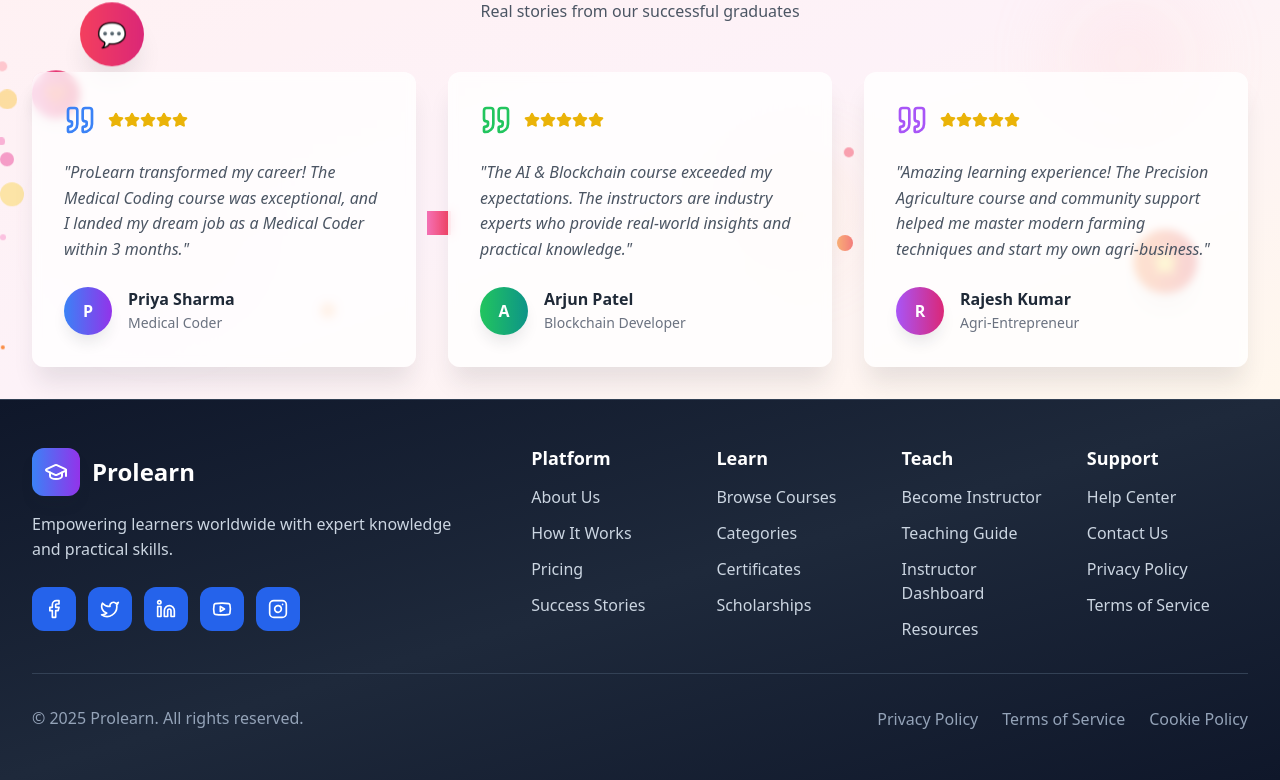
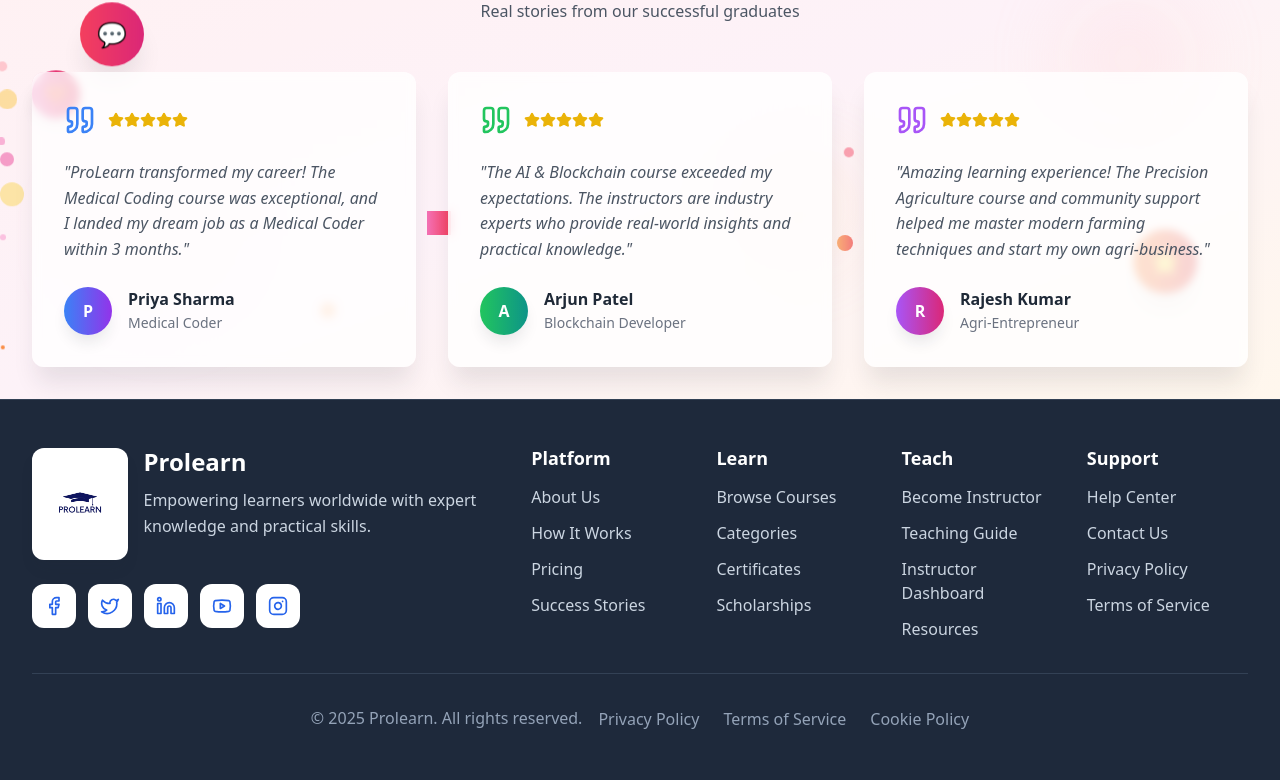
Before and after one commit to abhishekhbihari007/ProLearn, a React (Vite) app: page / in a window 1280 px wide. Shown: the part 2696-3476 px from the top of the page. Built offline with nearby package versions, Linux system fonts and the light colour scheme; the HTML template or start-up script is replaced by a standard one.

Commit message:
Update Footer component: improve layout, spacing, and styling

```diff
--- a/src/components/Footer.tsx
+++ b/src/components/Footer.tsx
@@ -1,4 +1,5 @@
-import { GraduationCap, Facebook, Twitter, Linkedin, Youtube, Instagram } from "lucide-react";
+import { Facebook, Twitter, Linkedin, Youtube, Instagram } from "lucide-react";
+import ProLearnLogo from "/PROLEARN.png";
 
 const Footer = () => {
   const footerLinks = {
@@ -17,27 +18,34 @@ const Footer = () => {
   ];
 
   return (
-    <footer className="bg-gradient-to-br from-slate-900 via-slate-800 to-slate-900 border-t border-slate-700 relative z-20">
+    <footer className="bg-slate-800 border-t border-slate-700 relative z-20">
       <div className="max-w-7xl mx-auto px-4 sm:px-6 lg:px-8 py-12">
         {/* Main Footer Content */}
         <div className="grid grid-cols-1 lg:grid-cols-5 gap-8 mb-8">
           {/* Prolearn Branding - Takes up 2 columns */}
           <div className="lg:col-span-2">
-            <div className="flex items-center gap-3 mb-4">
-              <div className="bg-gradient-to-r from-blue-500 to-purple-600 p-3 rounded-xl shadow-lg">
-                <GraduationCap className="h-6 w-6 text-white" />
+            <div className="flex items-start gap-4 mb-6">
+              <div className="bg-white p-4 rounded-lg shadow-lg">
+                <img
+                  src={ProLearnLogo}
+                  alt="ProLearn Logo"
+                  className="h-20 w-auto object-contain"
+                  style={{ maxHeight: '80px' }}
+                />
               </div>
-              <span className="text-2xl font-bold text-white">Prolearn</span>
+              <div>
+                <h3 className="text-white font-bold text-2xl mb-3">Prolearn</h3>
+                <p className="text-slate-300 text-base leading-relaxed max-w-md">
+                  Empowering learners worldwide with expert knowledge and practical skills.
+                </p>
+              </div>
             </div>
-            <p className="text-slate-300 text-base mb-6 leading-relaxed max-w-md">
-              Empowering learners worldwide with expert knowledge and practical skills.
-            </p>
-            <div className="flex gap-3">
+            <div className="flex gap-3 flex-wrap">
               {socialLinks.map((social, index) => (
                 <a
                   key={index}
                   href={social.href}
-                  className="p-3 rounded-xl bg-blue-600 hover:bg-purple-600 text-white transition-all duration-300 transform hover:scale-110 hover:shadow-lg"
+                  className="p-3 rounded-lg bg-white hover:bg-gray-100 text-blue-600 transition-all duration-300 transform hover:scale-105 hover:shadow-lg flex-shrink-0"
                 >
                   <social.icon className="h-5 w-5" />
                 </a>
@@ -69,7 +77,7 @@ const Footer = () => {
 
         {/* Bottom Bar */}
         <div className="pt-8 border-t border-slate-700">
-          <div className="flex flex-col md:flex-row justify-between items-center gap-4">
+          <div className="flex flex-col sm:flex-row items-center justify-center gap-4 text-center">
             <p className="text-base text-slate-400">
               © 2025 Prolearn. All rights reserved.
             </p>
```
